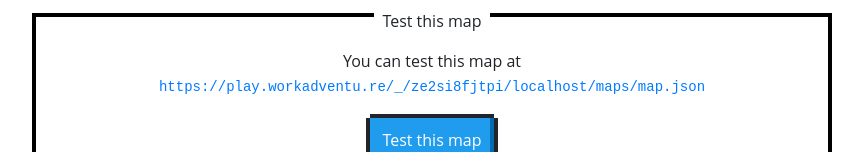
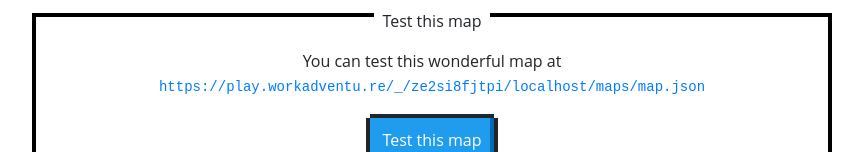
Before and after one commit to pierreboudes/workadventure_map, a website built with Vite: page index.html in a window 1280 px wide. Shown: the part 642-794 px from the top of the page, without its empty margins (208-1071 px from the left). Built offline with nearby package versions, Linux system fonts and the light colour scheme.

Commit message:
trigger ci

```diff
--- a/index.html
+++ b/index.html
@@ -220,7 +220,7 @@
 
         <div class="nes-container with-title is-centered" style="margin-top: 1rem">
             <p class="title">Test this map</p>
-            <p>You can test this map at <a id="testMapURL" href="" class="url"></a></p>
+            <p>You can test this wonderful map at <a id="testMapURL" href="" class="url"></a></p>
             <p><a id="testMapBtnURL" href="" class="nes-btn is-primary">Test this map</a></p>
         </div>
 
```
